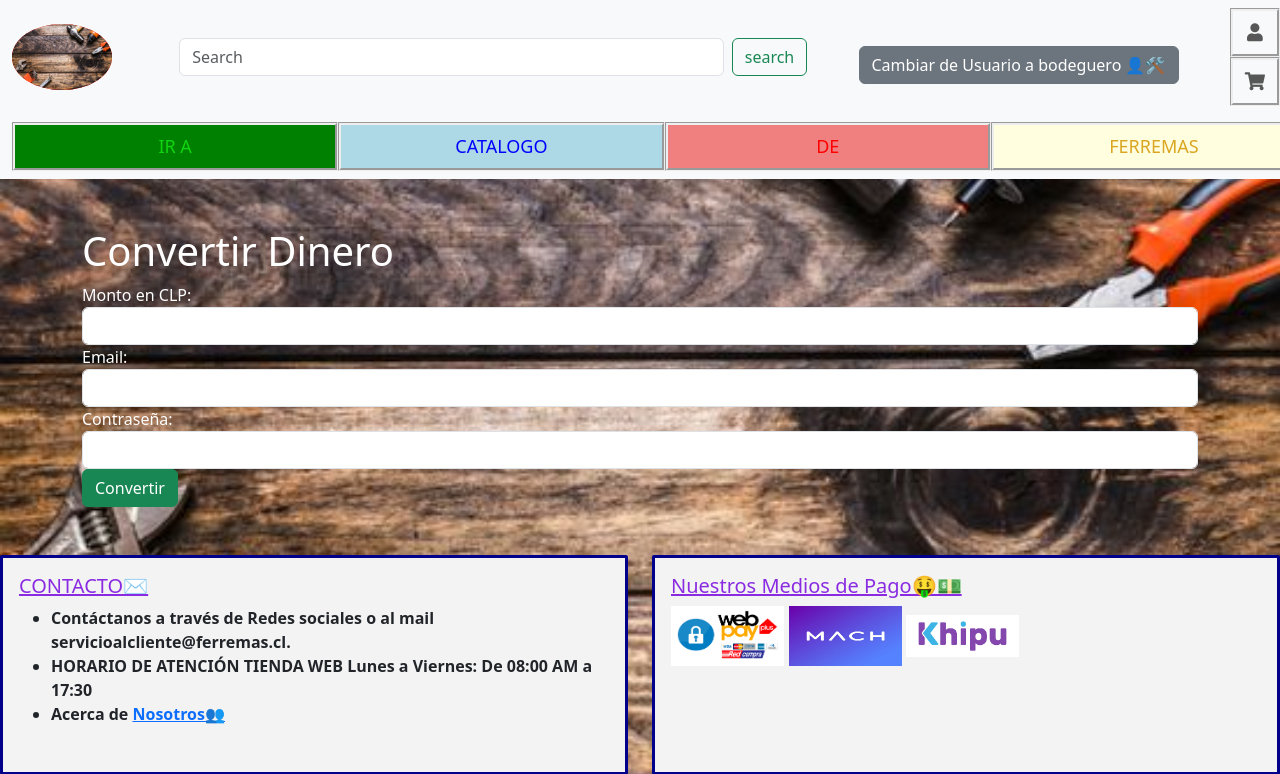
After one commit to Panamaxi/https---github.com-Panamaxi-arquitectura-, a Django app: page /convertir_dinero/ in a window 1280 px wide. The commit adds this page. Shown: the top 774 px of the page. Run offline with Django 5.2, Linux system fonts and the light colour scheme; parts of the project's set-up code (start-up, migrations or seed data) failed here and were passed over; some libraries are stand-ins or nearby versions.

Commit message:
prototipo-1

```diff
--- a/Django_Ecommerce-new_main/Proyecto_web/settings.py
+++ b/Django_Ecommerce-new_main/Proyecto_web/settings.py
@@ -19,10 +19,10 @@ BASE_DIR = Path(__file__).resolve().parent.parent
 # Quick-start development settings - unsuitable for production
 # See https://docs.djangoproject.com/en/5.0/howto/deployment/checklist/
 
-# SECURITY WARNING: keep the secret key used in production secret!
+
 SECRET_KEY = 'django-insecure-egnw4#kf&9tdnn%60rnb5)162%a)2-vw@=0nx=jka*)z)&mdh@'
 
-# SECURITY WARNING: don't run with debug turned on in production!
+
 DEBUG = True
 
 ALLOWED_HOSTS = []
--- a/Django_Ecommerce-new_main/ZonaGamers/templates/pages/carrito.html
+++ b/Django_Ecommerce-new_main/ZonaGamers/templates/pages/carrito.html
@@ -41,6 +41,7 @@
         <div class="text-right">
             <h4>Total: ${{carrito.total|intcomma}}</h4>
             <a class="btn btn-primary" href="{% url 'iniciar_pago' %}">Pagar</a>
+            <a class="btn btn-secondary" href="{% url 'convertir_dinero' %}">Convertir Dinero</a>
 
         </div>
 
--- /dev/null
+++ b/Django_Ecommerce-new_main/ZonaGamers/templates/pages/convertir_dinero.html
@@ -0,0 +1,28 @@
+{% extends '../base/base.html' %}
+{% load static %}
+{% block content %}
+    <style>
+        .text-white {
+            color: white;
+        }
+    </style>
+    <div class="container mt-5">
+        <h1 class="text-white">Convertir Dinero</h1>
+        <form method="post" action="{% url 'convertir_clp_a_usd' %}">
+            {% csrf_token %}
+            <div class="form-group">
+                <label for="monto_clp" class="text-white">Monto en CLP:</label>
+                <input type="number" class="form-control" name="monto_clp" required>
+            </div>
+            <div class="form-group">
+                <label for="email" class="text-white">Email:</label>
+                <input type="email" class="form-control" name="email" required>
+            </div>
+            <div class="form-group">
+                <label for="contrasena" class="text-white">Contraseña:</label>
+                <input type="password" class="form-control" name="contrasena" required>
+            </div>
+            <button type="submit" class="btn btn-success">Convertir</button>
+        </form>
+    </div>
+{% endblock %}
--- a/Django_Ecommerce-new_main/ZonaGamers/urls.py
+++ b/Django_Ecommerce-new_main/ZonaGamers/urls.py
@@ -29,6 +29,8 @@ urlpatterns = [
     path ("remove_from_cart/<int:id>", carrito_views.remove_from_cart,name="remove_from_cart"),
     path('pago/iniciar/', carrito_views.iniciar_pago, name='iniciar_pago'),
     path('pago/exito/', carrito_views.confirmar_pago, name='confirmar_pago'),
+    path('convertir_dinero/', carrito_views.convertir_dinero, name='convertir_dinero'),
+    path('convertir_clp_a_usd/', carrito_views.convertir_clp_a_usd, name='convertir_clp_a_usd'),
     #path ("clear_cart/<int:cartId>", carrito_views.clear_cart,name="clear_cart")
     #path('create/', carrito_views.create, name="create"),
 
--- a/Django_Ecommerce-new_main/ZonaGamers/views/carrito_views.py
+++ b/Django_Ecommerce-new_main/ZonaGamers/views/carrito_views.py
@@ -1,4 +1,5 @@
 from gettext import translation
+import bcchapi
 from django.shortcuts import redirect
 from transbank.webpay.webpay_plus.transaction import Transaction, WebpayOptions
 import uuid
@@ -13,7 +14,9 @@ from django.contrib import messages
 
 def get_or_create_cart(request):
     cart, created = Carrito.objects.get_or_create(id=1)
+    cart.total = sum(item.juego.precio * item.cantidad for item in cart.carritojuego_set.all())
     return cart
+
 
 def add_to_cart(request, id):
     cart = get_or_create_cart(request)
@@ -42,35 +45,31 @@ def clear_cart(request,cartId):
     return render_misma_vista(request)
 
 def iniciar_pago(request):
-    total_amount = 2000
+    cart = get_or_create_cart(request)
+    total_amount = cart.total  # Obtén el monto total del carrito
     buy_order = 'order12345'
     session_id = 'session12345'
-
-
-    return_url = 'http://tu_dominio.com/confirmar_pago/'  # URL de retorno
-
+    return_url = 'http://tu_dominio.com/confirmar_pago/'
 
     transaction = Transaction(WebpayOptions(
         commerce_code=settings.TRANSBANK_COMMERCE_CODE,
         api_key=settings.TRANSBANK_API_KEY,
-
     ))
 
-    # Crea la transacción
     try:
         response = transaction.create(
             buy_order=buy_order,
             session_id=session_id,
-            amount=total_amount,
+            amount=total_amount,  # Usa el monto total aquí
             return_url=return_url
         )
-
 
         return redirect(response['url'] + '?token_ws=' + response['token'])
     except Exception as e:
         messages.error(request, f'Error al iniciar el pago: {str(e)}')
         return redirect('carrito')
-# views.py
+
+
 def confirmar_pago(request):
     token = request.GET.get('token_ws')
 
@@ -85,26 +84,65 @@ def confirmar_pago(request):
     if response['status'] == 'AUTHORIZED':
 
         messages.success(request, 'Pago realizado con éxito.')
-        return redirect('carrito')  # O la vista de confirmación de pedido
+        return redirect('carrito')
     else:
 
         messages.error(request, 'Hubo un error con el pago.')
         return redirect('carrito')
 
 
+def convertir_dinero(request):
+    return render(request, 'pages/convertir_dinero.html')
+
+
+
+def convertir_clp_a_usd(request):
+    if request.method == "POST":
+        monto_clp = float(request.POST.get('monto_clp', 0))
+        email = request.POST.get('email')
+        contrasena = request.POST.get('contrasena')
+
+        siete = bcchapi.Siete(email, contrasena)
+        df_series = siete.buscar("dólar")
+
+        if not df_series.empty:
+            try:
+                codigo_serie = df_series[df_series['spanishTitle'].str.contains("Dólar observado", case=False)].iloc[0]['seriesId']
+                df_cambio = siete.cuadro(
+                    series=[codigo_serie],
+                    nombres=["usd_clp"],
+                    desde="2023-01-01",
+                    hasta="2024-12-31",
+                    frecuencia="D",
+                    observado={"usd_clp": "last"}
+                )
+
+                tasa_cambio = df_cambio['usd_clp'].iloc[-1]
+                monto_usd = monto_clp / tasa_cambio
+
+                messages.success(request, f"{monto_clp} CLP son {monto_usd:.2f} USD")
+            except Exception as e:
+                messages.error(request, f"Error al convertir: {str(e)}")
+        else:
+            messages.error(request, "No se encontraron series con la palabra 'dólar'.")
+
+    return render(request, 'pages/convertir_dinero.html')
+
+
+
 #def create(request):
     if request.method == 'POST':
-        # Generar buy_order y session_id
-        buy_order = str(uuid.uuid4())  # ID único para la orden de compra
-        session_id = request.session.session_key or str(uuid.uuid4())  # ID de sesión
 
-        # Parámetros enviados desde el formulario
-        amount = request.POST.get('amount')  # Monto
+        buy_order = str(uuid.uuid4())
+        session_id = request.session.session_key or str(uuid.uuid4())
+
+
+        amount = request.POST.get('amount')
         card_number = request.POST.get('card_number')
         cvv = request.POST.get('cvv')
         card_expiration_date = request.POST.get('card_expiration_date')
 
-        # URL y headers para la API
+
         url = f"{settings.TRANSBANK_API_URL}/rswebpaytransaction/api/webpay/v1.3/transactions"
         headers = {
             "Tbk-Api-Key-Id": settings.TRANSBANK_COMMERCE_CODE,
@@ -118,7 +156,7 @@ def confirmar_pago(request):
         buy_order = '1a2b3c4d-1234-5678-9101-11213141abcd'
 
         session_id = 'x1y2z3a4b5c6d7e8f9g0'
-        amount = 1000.0  # Para pruebas, monto de 1000 pesos.
+        amount = 1000.0
         card_number = '4051 8856 0044 6623'
         cvv = '123'
         card_expiration_date = '12/25'
```
Also changed, not shown: Django_Ecommerce-new_main/ZonaGamers/forms.py (+7 -0 lines), Django_Ecommerce-new_main/db.sqlite3.
